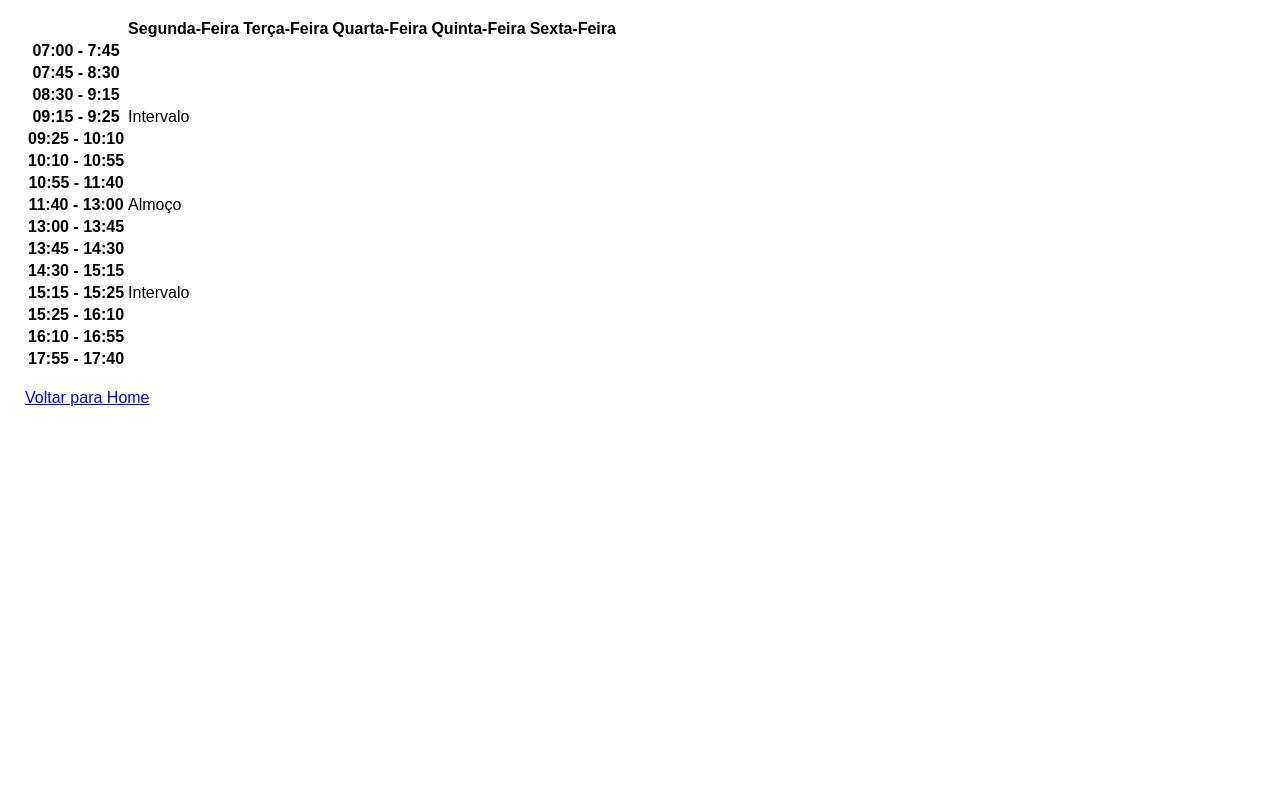
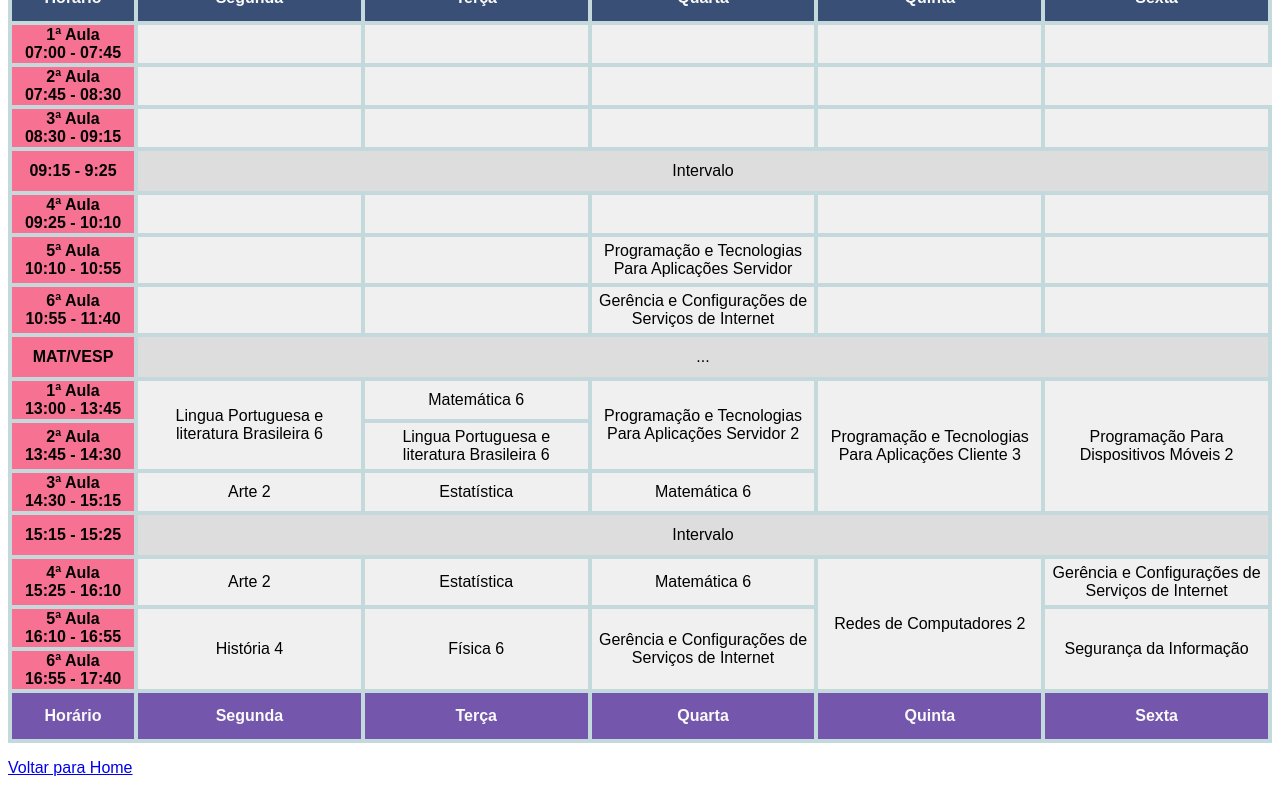
Before and after one commit to rebeca018/Atividade_Avaliativa_PDM2, a website: page horario.html in a window 1280 px wide. Shown: the part 127-912 px from the top of the page. Before the commit the page ends 800 px from the top, so only its background shows below. Drawn offline with Linux system fonts and the light colour scheme; files whose address does not match are found by name.

Commit message:
Tabela de Horários

```diff
--- /dev/null
+++ b/CSS/stylesH.css
@@ -0,0 +1,50 @@
+body {
+    font-family: sans-serif;
+}
+
+table {
+    text-align: center;
+    border-collapse: collapse;
+    width: 100%;
+    font-family: sans-serif;
+    background: #f0f0f0;
+}
+
+td {
+   padding:5px;
+   border: 4px solid #c4d9dc;
+}
+
+th {
+    border: 4px solid #c4d9dc;
+}
+
+.coluna {
+    width: 18%;
+}
+
+.horário {
+    width: 150;
+    background: #f77292;
+}
+
+.cabeçalho{
+    background: #394f75;
+    color: #F9F9F9;
+    height: 50px;
+}
+
+.rodapé {
+    background: #7457ad;
+    color: #F9F9F9;
+    height: 50px;
+}
+
+.intervalo {
+    background: #DDDDDD;
+    height: 30px;
+  }
+
+.estilo {
+    font-family: sans-serif;
+}
--- a/horario.html
+++ b/horario.html
@@ -3,7 +3,7 @@
 <head>
     <meta charset="UTF-8">
     <meta name="viewport" content="width=device-width, initial-scale=1.0">
-    <link rel="stylesheet" href="css/styles.css"/>
+    <link rel="stylesheet" href="css/stylesH.css"/>
     <meta name="viewport" content="width=device-width, initial-scale=1.0"/>
     <link rel="manifest" href="/manifest.json"/>
     <meta name="theme-color" content="white"/>
@@ -15,72 +15,184 @@
         <h1 class="title">Horário</h1>
 
         <table>
-        <thead>
+            <caption>Quadro de Horário</caption>
+            <colgroup>
+              <col class="horário">
+              <col class="coluna">
+              <col class="coluna">
+              <col class="coluna">
+              <col class="coluna">
+              <col class="coluna">
+            </colgroup>
+
+            <thead class="cabeçalho">
               <tr>
-                <th></th>
-                <th>Segunda-Feira</th>
-                <th>Terça-Feira</th>
-                <th>Quarta-Feira</th>
-                <th>Quinta-Feira</th>
-                <th>Sexta-Feira</th>
+                <th>Horário</th>
+                <th>Segunda</th>
+                <th>Terça</th>
+                <th>Quarta</th>
+                <th>Quinta</th>
+                <th>Sexta</th>
               </tr>
             </thead>
+
+            <tfoot class="rodapé">
+              <tr>
+                <th>Horário</th>
+                <th>Segunda</th>
+                <th>Terça</th>
+                <th>Quarta</th>
+                <th>Quinta</th>
+                <th>Sexta</th>
+              <tr>
+            </tfoot>
+
             <tbody>
               <tr>
-                <th>07:00 - 7:45</th>
-                <td></td>
+                <th>1ª Aula
+                  <br>
+                  07:00 - 07:45
+                </th>
+                <td>&nbsp;</td>
+                <td>&nbsp;</td>
+                <td>&nbsp;</td>
+                <td>&nbsp;</td>
+                <td>&nbsp;</td>
               </tr>
+
               <tr>
-                <th>07:45 - 8:30</th>
-                <td></td>
+                <th>2ª Aula
+                  <br>
+                  07:45 - 08:30
+                </th>
+                <td>&nbsp;</td>
+                <td>&nbsp;</td>
+                <td>&nbsp;</td>
+                <td>&nbsp;</td>
+
               </tr>
-                <th>08:30 - 9:15</th>
-                <td></td>
+
+              <tr>
+                <th>3ª Aula
+                  <br>
+                  08:30 - 09:15
+                </th>
+                <td>&nbsp;</td>
+                <td>&nbsp;</td>
+                <td>&nbsp;</td>
+                <td>&nbsp;</td>
+                <td>&nbsp;</td>
               </tr>
+
+              <tr class="horário">
+                <th>09:15 - 9:25</th>
+                <td class="intervalo" colspan="5">Intervalo</td>
               </tr>
-                <th>09:15 - 9:25</th>
-                <td> Intervalo </td>
+
+              <tr>
+                <th>4ª Aula
+                  <br>
+                  09:25 - 10:10
+                </th>
+                <td>&nbsp;</td>
+                <td>&nbsp;</td>
+                <td>&nbsp;</td>
+                <td>&nbsp;</td>
+                <td>&nbsp;</td>
               </tr>
+
               <tr>
-                <th>09:25 - 10:10</th>
-                <td></td>
+                <th>5ª Aula
+                  <br>
+                  10:10 - 10:55
+                </th>
+                <td>&nbsp;</td>
+                <td>&nbsp;</td>
+                <td>Programação e Tecnologias Para Aplicações Servidor</td>
+                <td>&nbsp;</td>
+                <td>&nbsp;</td>
               </tr>
+
               <tr>
-                <th>10:10 - 10:55</th>
-                <td></td>
+                <th>6ª Aula
+                  <br>
+                  10:55 - 11:40
+                </th>
+                <td>&nbsp;</td>
+                <td>&nbsp;</td>
+                <td>Gerência e Configurações de Serviços de Internet</td>
+                <td>&nbsp;</td>
+                <td>&nbsp;</td>
               </tr>
-                <th>10:55 - 11:40</th>
-                <td></td>
+
+              <tr class="horário">
+                <th>MAT/VESP</th>
+                <td class="intervalo" colspan="5">...</td>
               </tr>
+
+              <tr>
+                <th>1ª Aula
+                  <br>
+                  13:00 - 13:45
+                </th>
+                <td rowspan="2"> Lingua Portuguesa e literatura Brasileira 6</td>
+                <td>Matemática 6</td>
+                <td rowspan="2">Programação e Tecnologias Para Aplicações Servidor 2</td>
+                <td rowspan="3">Programação e Tecnologias Para Aplicações Cliente 3</td>
+                <td rowspan="3">Programação Para Dispositivos Móveis 2</td>
               </tr>
-                <th>11:40 - 13:00</th>
-                <td> Almoço</td>
+
+              <tr>
+                <th>2ª Aula
+                  <br>
+                  13:45 - 14:30
+                </th>
+                <td>Lingua Portuguesa e literatura Brasileira 6</td>
               </tr>
+
               <tr>
-                <th>13:00 - 13:45</th>
-                <td></td>
+                <th>3ª Aula
+                  <br>
+                  14:30 - 15:15
+                </th>
+                <td>Arte 2</td>
+                <td>Estatística</td>
+                <td>Matemática 6</td>
               </tr>
+
+              <tr class="horário">
+                <th>15:15 - 15:25</th>
+                <td class="intervalo" colspan="5">Intervalo</td>
+              </tr>
+
               <tr>
-                <th>13:45 - 14:30</th>
-                <td></td>
+                <th>4ª Aula
+                  <br>
+                  15:25 - 16:10
+                </th>
+                <td>Arte 2</td>
+                <td>Estatística</td>
+                <td>Matemática 6</td>
+                <td rowspan="3">Redes de Computadores 2</td>
+                <td>Gerência e Configurações de Serviços de Internet</td>
               </tr>
-                <th>14:30 - 15:15</th>
-                <td></td>
+
+              <tr>
+                <th>5ª Aula
+                  <br>
+                  16:10 - 16:55
+                </th>
+                <td rowspan="2">História 4</a></td>
+                <td rowspan="2">Física 6</td>
+                <td rowspan="2">Gerência e Configurações de Serviços de Internet</td>
+                <td rowspan="2">Segurança da Informação</td>
               </tr>
-            </tr>
-                <th>15:15 - 15:25</th>
-                <td> Intervalo </td>
-            </tr>
+
               <tr>
-                <th>15:25 - 16:10</th>
-                <td></td>
-            </tr>
-            <tr>
-                <th>16:10 - 16:55</th>
-                <td></td>
-            </tr>
-                <th>17:55 - 17:40</th>
-                <td></td>
+                <th>6ª Aula
+                  <br>
+                  16:55 - 17:40
+                </th>
               </tr>
             </tbody>
           </table>
```
Lines whose indentation alone changed are shown as unchanged.
